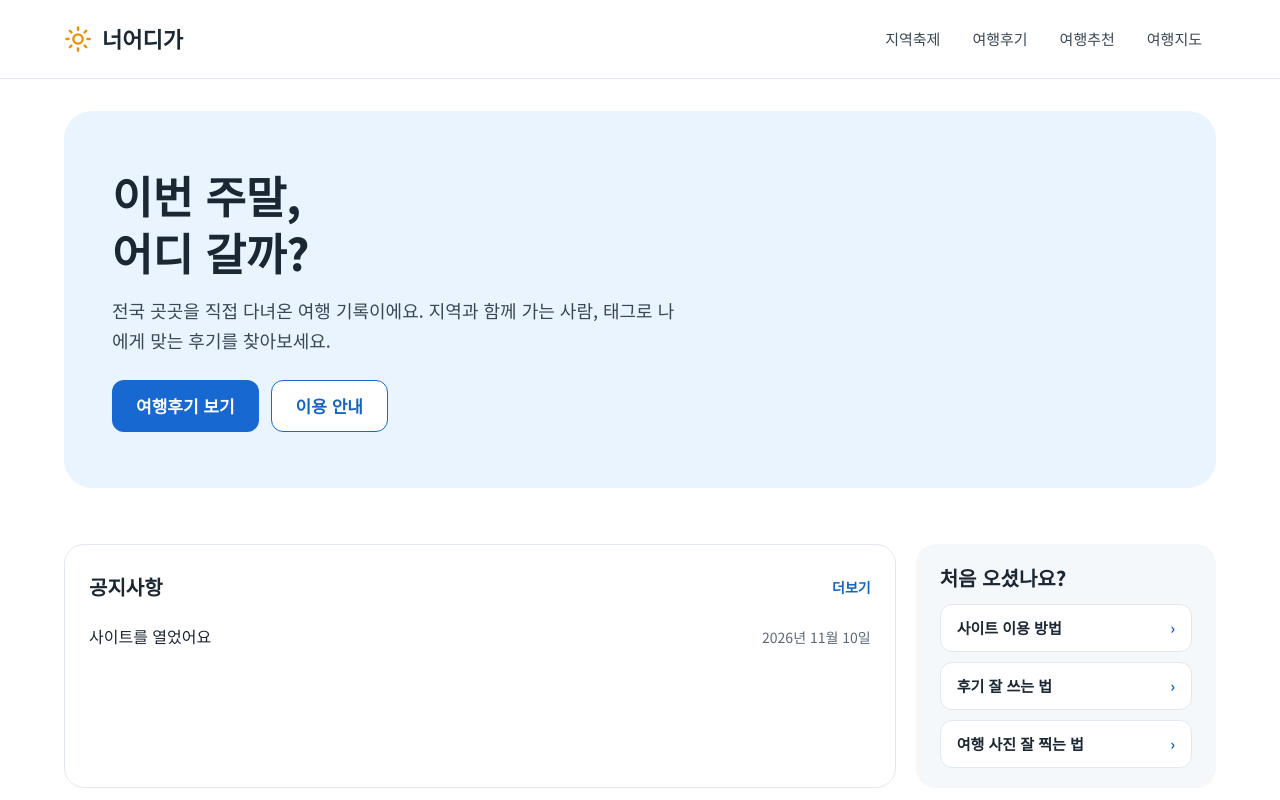
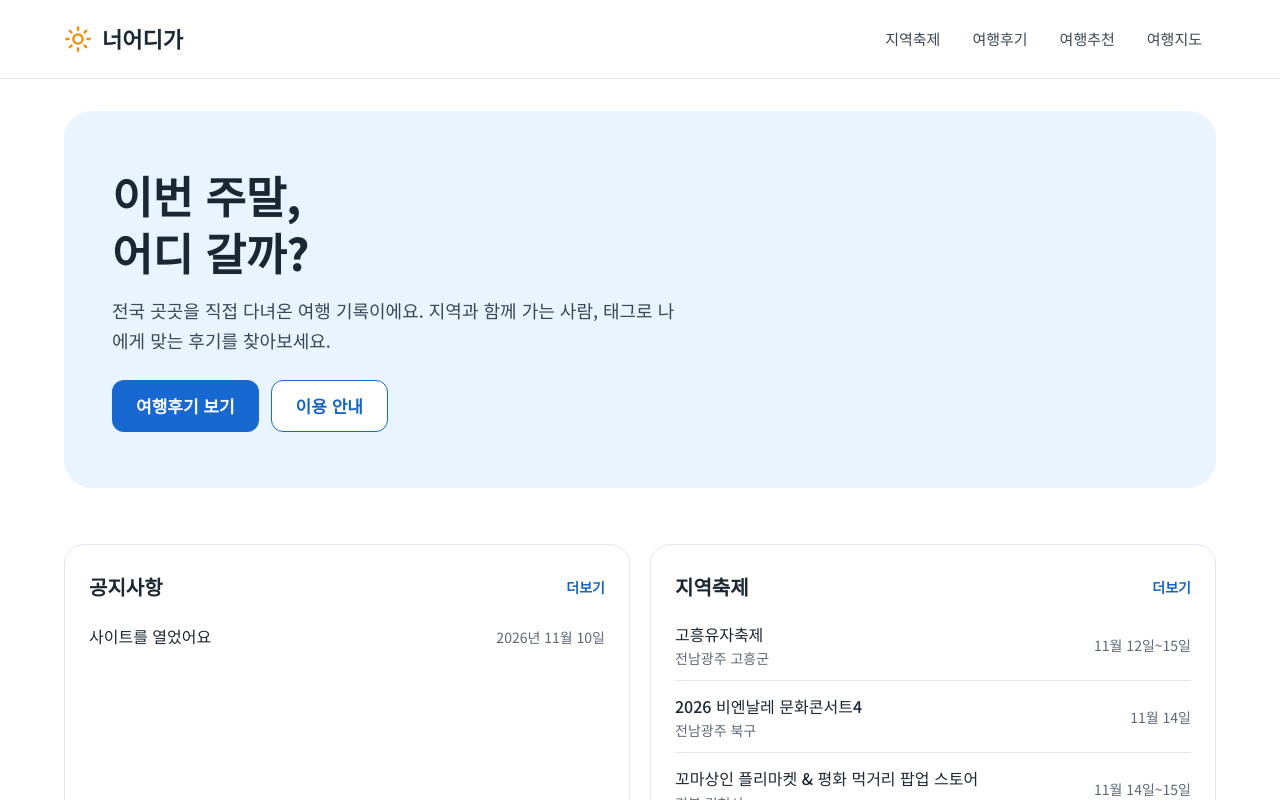
Before and after one commit to addedshot/neo-eodiga, a Next.js app: page / in a window 1280 px wide. Shown: the top 800 px of the page. Built offline with nearby package versions, Linux system fonts and the light colour scheme.

Commit message:
feat: 메인에 공지사항과 지역축제를 반씩 배치
- 지역축제는 오늘 이후에 시작하는 가까운 4개
- 처음 오셨나요?는 아래 한 줄로 이동

Co-Authored-By: Claude Opus 5.5 <noreply@anthropic.com>

```diff
--- a/src/app/page.tsx
+++ b/src/app/page.tsx
@@ -1,7 +1,9 @@
-// 메인 페이지(히어로, 공지 최근 4개와 처음 오셨나요?, 최근 여행후기)
+// 메인 페이지(히어로, 공지사항과 지역축제를 반씩, 처음 오셨나요?, 최근 여행후기)
 import type { Metadata } from "next";
 import Link from "next/link";
+import { Suspense } from "react";
 import { GuideLinks } from "@/components/GuideLinks";
+import { MainFestivals } from "@/components/MainFestivals";
 import { NoticeList } from "@/components/NoticeList";
 import { ReviewCard } from "@/components/ReviewCard";
 import { FILTER_TAGS, loadContent } from "@/lib/content";
@@ -42,15 +44,11 @@ export default function Home() {
         </div>
       </section>
 
-      <section aria-label="공지와 이용 안내" className="mt-14 flex flex-wrap items-stretch gap-5">
-        <div className="min-w-0 flex-[999_1_520px] rounded-[20px] border border-line px-6 py-5">
+      <section aria-label="공지사항과 지역축제" className="mt-14 grid items-stretch gap-5 md:grid-cols-2">
+        <div className="min-w-0 rounded-[20px] border border-line px-6 py-5">
           <div className="flex items-center justify-between gap-3">
             <h2 className="text-xl font-extrabold">공지사항</h2>
-            <Link
-              href="/notices"
-              aria-label="공지사항 더보기"
-              className="inline-flex min-h-11 items-center text-sm font-bold text-link"
-            >
+            <Link href="/notices" aria-label="공지사항 더보기" className="inline-flex min-h-11 items-center text-sm font-bold text-link">
               더보기
             </Link>
           </div>
@@ -60,10 +58,22 @@ export default function Home() {
             <p className="py-3 text-ink-muted">아직 공지가 없어요.</p>
           )}
         </div>
-        <div className="min-w-0 flex-[1_1_300px] rounded-[20px] bg-surface-muted px-6 py-5">
-          <h2 className="mb-3 text-xl font-extrabold">처음 오셨나요?</h2>
-          <GuideLinks guides={guides} />
+        <div className="min-w-0 rounded-[20px] border border-line px-6 py-5">
+          <div className="flex items-center justify-between gap-3">
+            <h2 className="text-xl font-extrabold">지역축제</h2>
+            <Link href="/festivals" aria-label="지역축제 더보기" className="inline-flex min-h-11 items-center text-sm font-bold text-link">
+              더보기
+            </Link>
+          </div>
+          <Suspense fallback={<p className="py-3 text-ink-muted">축제 일정을 불러오고 있어요.</p>}>
+            <MainFestivals />
+          </Suspense>
         </div>
+      </section>
+
+      <section aria-labelledby="first-visit" className="mt-5 rounded-[20px] bg-surface-muted px-6 py-5">
+        <h2 id="first-visit" className="mb-3 text-xl font-extrabold">처음 오셨나요?</h2>
+        <GuideLinks guides={guides} row />
       </section>
 
       <section aria-labelledby="recent-reviews" className="mt-14">
--- a/src/components/GuideLinks.tsx
+++ b/src/components/GuideLinks.tsx
@@ -2,9 +2,10 @@
 import Link from "next/link";
 import type { Guide } from "@/lib/content";
 
-export function GuideLinks({ guides }: { guides: Guide[] }) {
+// row가 true면 넓은 화면에서 가로로 나란히 놓는다(메인의 "처음 오셨나요?").
+export function GuideLinks({ guides, row = false }: { guides: Guide[]; row?: boolean }) {
   return (
-    <ul className="flex flex-col gap-2.5">
+    <ul className={row ? "grid gap-2.5 sm:grid-cols-3" : "flex flex-col gap-2.5"}>
       {guides.map((guide) => (
         <li key={guide.slug}>
           <Link
--- /dev/null
+++ b/src/components/MainFestivals.tsx
@@ -0,0 +1,13 @@
+// 메인의 지역축제 상자 내용(오늘 이후에 시작하는 축제 중 가까운 4개). 오늘 날짜로 요청 때 그린다.
+import { connection } from "next/server";
+import { FestivalList } from "@/components/FestivalList";
+import { loadContent } from "@/lib/content";
+import { todayInKorea, upcomingFestivals } from "@/lib/festivals";
+
+export async function MainFestivals() {
+  await connection();
+  const today = todayInKorea();
+  const items = upcomingFestivals(loadContent().festivals, today, 4).map((festival) => ({ festival, status: "예정" as const }));
+  if (items.length === 0) return <p className="py-3 text-ink-muted">곧 열리는 축제가 없어요.</p>;
+  return <FestivalList items={items} today={today} showStatus={false} />;
+}
```
